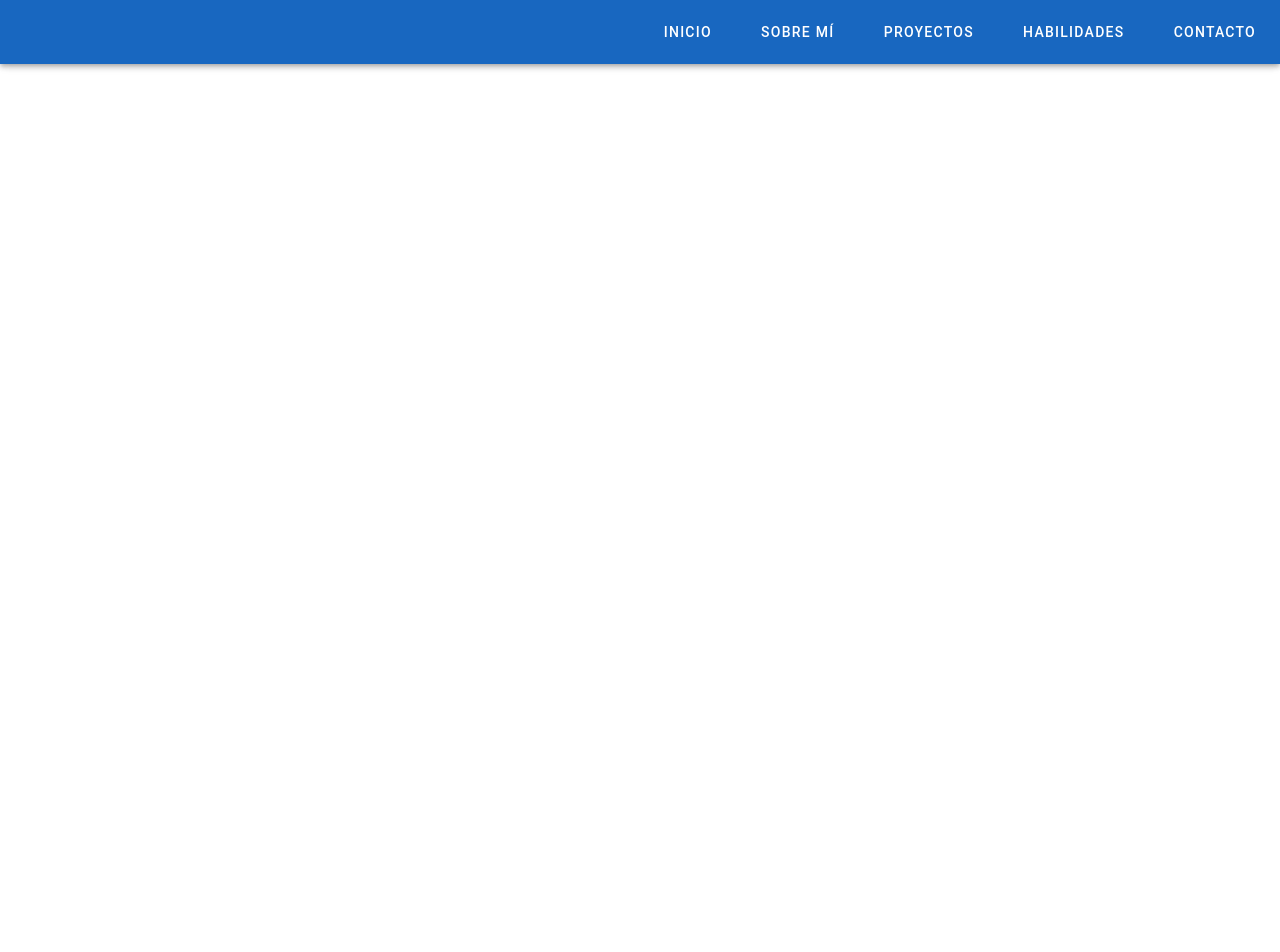
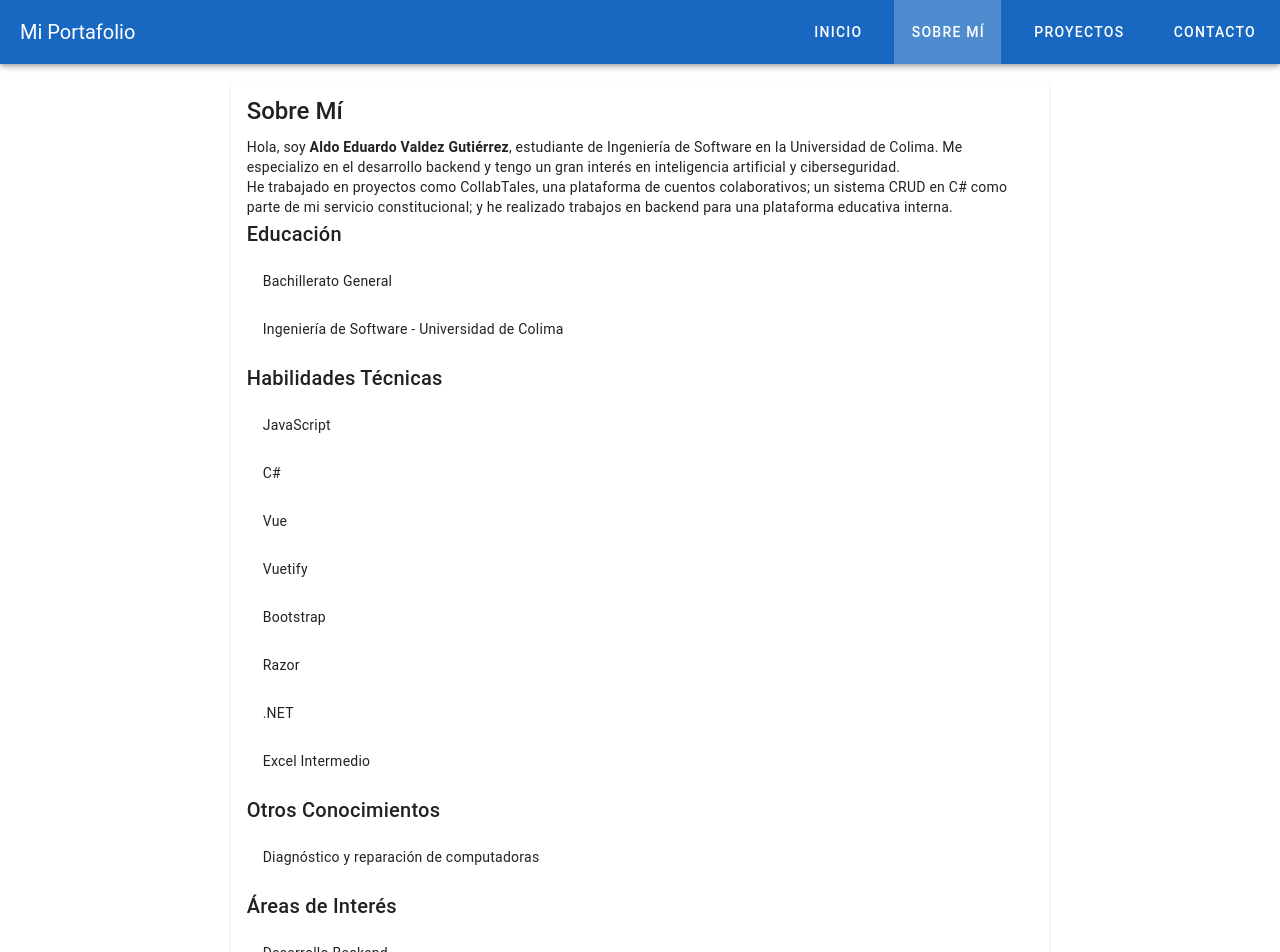
Before and after one commit to Aval0G/Avaldez0, a Vue app: page /sobre_mi in a window 1280 px wide. Shown: the top 952 px of the page. Before the commit the page ends 800 px from the top, so only its background shows below. Built offline with nearby package versions, Linux system fonts and the light colour scheme.

Commit message:
Add Contact and About Me views; update Navbar and routing

```diff
--- a/src/components/Navbar.vue
+++ b/src/components/Navbar.vue
@@ -1,20 +1,25 @@
 <template>
   <v-app-bar app color="primary">
-    <v-toolbar-title></v-toolbar-title>
+    <v-toolbar-title>Mi Portafolio</v-toolbar-title>
     <v-spacer></v-spacer>
 
+    <!-- Menú para pantallas grandes -->
     <v-toolbar-items class="d-none d-md-flex">
-      <v-btn v-for="(item, index) in menuItems" :key="index" :to="item.link" class="mx-2">
+      <v-btn v-for="(item, index) in menuItems" :key="index" :to="item.link" class="mx-2" text>
         {{ item.text }}
       </v-btn>
     </v-toolbar-items>
 
-    <v-app-bar-nav-icon class="d-md-none" @click="drawer = !drawer"></v-app-bar-nav-icon>
+    <!-- Icono de menú personalizado para pantallas pequeñas -->
+    <v-btn class="d-md-none" @click="drawer = !drawer" icon>
+      <v-icon>mdi-view-list</v-icon>
+    </v-btn>
   </v-app-bar>
 
+  <!-- Menú desplegable -->
   <v-navigation-drawer v-model="drawer" app temporary>
     <v-list>
-      <v-list-item v-for="(item, index) in menuItems" :key="index" :to="item.link">
+      <v-list-item v-for="(item, index) in menuItems" :key="index" :to="item.link" @click="drawer = false">
         <v-list-item-title>{{ item.text }}</v-list-item-title>
       </v-list-item>
     </v-list>
@@ -29,7 +34,6 @@ const menuItems = ref([
   { text: 'Inicio', link: '/' },
   { text: 'Sobre mí', link: '/sobre_mi' },
   { text: 'Proyectos', link: '/proyectos' },
-  { text: 'Habilidades', link: '/habilidades' },
   { text: 'Contacto', link: '/contacto' },
 ]);
 </script>
--- a/src/router/index.js
+++ b/src/router/index.js
@@ -3,10 +3,14 @@ import { createRouter, createWebHistory } from 'vue-router';
 // Importa las páginas
 import InicioView from '../views/InicioView.vue';
 import ProyectosView from '../views/ProyectosView.vue';
+import ContactoView from '../views/ContactoView.vue';
+import SobreMiView from '../views/SobreMiView.vue';
 
 const routes = [
   { path: '/', component: InicioView },
   { path: '/proyectos', component: ProyectosView },
+  { path: '/contacto', component: ContactoView },
+  { path : '/sobre_mi', component: SobreMiView }
 ];
 
 const router = createRouter({
--- /dev/null
+++ b/src/views/ContactoView.vue
@@ -0,0 +1,56 @@
+<template>
+    <v-container class="contacto-view" fluid>
+        <v-row justify="center">
+            <v-col cols="12" md="8">
+                <v-card>
+                    <v-card-title class="text-h5">Contacto</v-card-title>
+                    <v-card-text>
+                        <v-list dense>
+                            <v-list-item>
+                                <v-list-item-content>
+                                    <v-list-item-title>Nombre:</v-list-item-title>
+                                    <v-list-item-subtitle>Aldo Eduardo Valdez Gutierrez</v-list-item-subtitle>
+                                </v-list-item-content>
+                            </v-list-item>
+                            <v-list-item>
+                                <v-list-item-content>
+                                    <v-list-item-title>Correo Electrónico:</v-list-item-title>
+                                    <v-list-item-subtitle>
+                                        <a href="mailto:avaldez0@ucol.mx">avaldez0@ucol.mx</a>
+                                    </v-list-item-subtitle>
+                                    <v-list-item-subtitle>
+                                        <a href="mailto:trabajo@avaldez0.com">trabajo@avaldez0.com</a>
+                                    </v-list-item-subtitle>
+                                </v-list-item-content>
+                            </v-list-item>
+                            <v-list-item>
+                                <v-list-item-content>
+                                    <v-list-item-title>Teléfono:</v-list-item-title>
+                                    <v-list-item-subtitle>312 595 9016</v-list-item-subtitle>
+                                </v-list-item-content>
+                            </v-list-item>
+                            <v-list-item>
+                                <v-list-item-content>
+                                    <v-list-item-title>Dirección:</v-list-item-title>
+                                    <v-list-item-subtitle>Colima, Mexico </v-list-item-subtitle>
+                                </v-list-item-content>
+                            </v-list-item>
+                        </v-list>
+                    </v-card-text>
+                </v-card>
+            </v-col>
+        </v-row>
+    </v-container>
+</template>
+
+<script>
+export default {
+    name: "ContactoView",
+};
+</script>
+
+<style scoped>
+.contacto-view {
+    padding: 20px;
+}
+</style>
--- /dev/null
+++ b/src/views/SobreMiView.vue
@@ -0,0 +1,58 @@
+<template>
+    <v-container class="sobre-mi-view" fluid>
+      <v-row justify="center">
+        <v-col cols="12" md="8">
+          <v-card>
+            <v-card-title class="text-h5">Sobre Mí</v-card-title>
+            <v-card-text>
+              <p>
+                Hola, soy <strong>Aldo Eduardo Valdez Gutiérrez</strong>, estudiante de Ingeniería de Software en la Universidad de Colima.
+                Me especializo en el desarrollo backend y tengo un gran interés en inteligencia artificial y ciberseguridad.
+              </p>
+              <p>
+                He trabajado en proyectos como CollabTales, una plataforma de cuentos colaborativos; un sistema CRUD en C# como parte de mi servicio constitucional; y he realizado trabajos en backend para una plataforma educativa interna.
+              </p>
+              <h3 class="text-h6">Educación</h3>
+              <v-list>
+                <v-list-item>Bachillerato General</v-list-item>
+                <v-list-item>Ingeniería de Software - Universidad de Colima</v-list-item>
+              </v-list>
+              <h3 class="text-h6">Habilidades Técnicas</h3>
+              <v-list>
+                <v-list-item>JavaScript</v-list-item>
+                <v-list-item>C#</v-list-item>
+                <v-list-item>Vue</v-list-item>
+                <v-list-item>Vuetify</v-list-item>
+                <v-list-item>Bootstrap</v-list-item>
+                <v-list-item>Razor</v-list-item>
+                <v-list-item>.NET</v-list-item>
+                <v-list-item>Excel Intermedio</v-list-item>
+              </v-list>
+              <h3 class="text-h6">Otros Conocimientos</h3>
+              <v-list>
+                <v-list-item>Diagnóstico y reparación de computadoras</v-list-item>
+              </v-list>
+              <h3 class="text-h6">Áreas de Interés</h3>
+              <v-list>
+                <v-list-item>Desarrollo Backend</v-list-item>
+                <v-list-item>Inteligencia Artificial</v-list-item>
+                <v-list-item>Ciberseguridad</v-list-item>
+              </v-list>
+            </v-card-text>
+          </v-card>
+        </v-col>
+      </v-row>
+    </v-container>
+  </template>
+
+  <script>
+  export default {
+    name: "SobreMiView",
+  };
+  </script>
+
+  <style scoped>
+  .sobre-mi-view {
+    padding: 20px;
+  }
+  </style>
```
